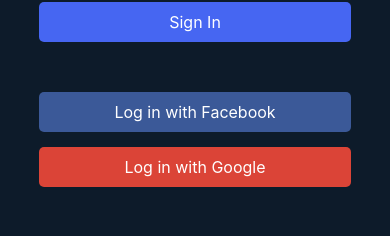
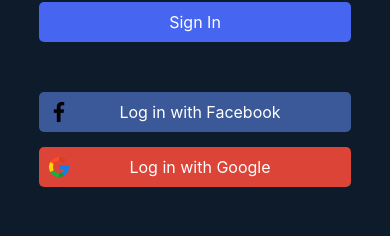
Before and after one commit to Cabezlea/Vinum, a React Native app: screen / in a window 390 px wide. Shown: the part 300-536 px from the top of the page. Built offline with nearby package versions, Linux system fonts and the light colour scheme.

Commit message:
added social icons

```diff
--- a/pages/SignIn.jsx
+++ b/pages/SignIn.jsx
@@ -1,5 +1,7 @@
 import React from 'react';
 import { View, Text, StyleSheet, TextInput, Dimensions, TouchableOpacity, Image } from 'react-native';
+import facebookIcon from '../images/facebook.png';
+import googleIcon from '../images/google.png';
 
 const { height } = Dimensions.get('window');
 
@@ -30,10 +32,12 @@
         <Text style={styles.buttonText}>Sign In</Text>
       </TouchableOpacity>
       <TouchableOpacity style={styles.buttonFacebook} onPress={() => {}}>
-        <Text style={styles.buttonText}>Log in with Facebook</Text>
+        <Image source={facebookIcon} style={styles.socialIcon} />
+        <Text style={[styles.buttonText, styles.buttonTextWithIcon]}>Log in with Facebook</Text>
       </TouchableOpacity>
       <TouchableOpacity style={styles.buttonGoogle} onPress={() => {}}>
-        <Text style={styles.buttonText}>Log in with Google</Text>
+        <Image source={googleIcon} style={styles.socialIcon} />
+        <Text style={[styles.buttonText, styles.buttonTextWithIcon]}>Log in with Google</Text>
       </TouchableOpacity>
       <TouchableOpacity style={styles.signUpButton} onPress={() => {}}>
         <Text style={styles.signUpText}>Sign Up</Text>
@@ -91,22 +95,32 @@
   orText: {
     color: '#FFFFFF',
     marginBottom: 10,
+    flex: 1, // Ensure text takes the remaining space
+    textAlign: 'center', // Center text
   },
   buttonFacebook: {
+    flexDirection: 'row',
+    alignItems: 'center',
+    justifyContent: 'center',
     backgroundColor: '#3B5998',
-    width: '80%', // Reduced from 90% to 80%
+    width: '80%',
     padding: 10,
-    alignItems: 'center',
     borderRadius: 5,
     marginBottom: 15,
   },
   buttonGoogle: {
+    flexDirection: 'row',
+    alignItems: 'center',
+    justifyContent: 'center',
     backgroundColor: '#DB4437',
-    width: '80%', // Reduced from 90% to 80%
+    width: '80%',
     padding: 10,
-    alignItems: 'center',
     borderRadius: 5,
     marginBottom: 1,
+  },
+  buttonTextWithIcon: {
+    marginLeft: 10, // Space between icon and text
+    textAlign:"center",
   },
   signUpButton: {
     width: '80%', // Reduced from 90% to 80%
@@ -120,6 +134,13 @@
     color: '#FFFFFF',
     fontSize: 16,
   },
+  socialIcon: {
+    width: 20,
+    height: 20,
+    position: 'absolute', // Keeps the icon positioned absolutely within the button
+    left: 10, // Adjust this value based on your preference
+    marginRight: 10, // Space between icon and text
+  },
 });
 
 export default SignInScreen;
```
Also changed, not shown: images/facebook.png (added), images/google.png (added).
